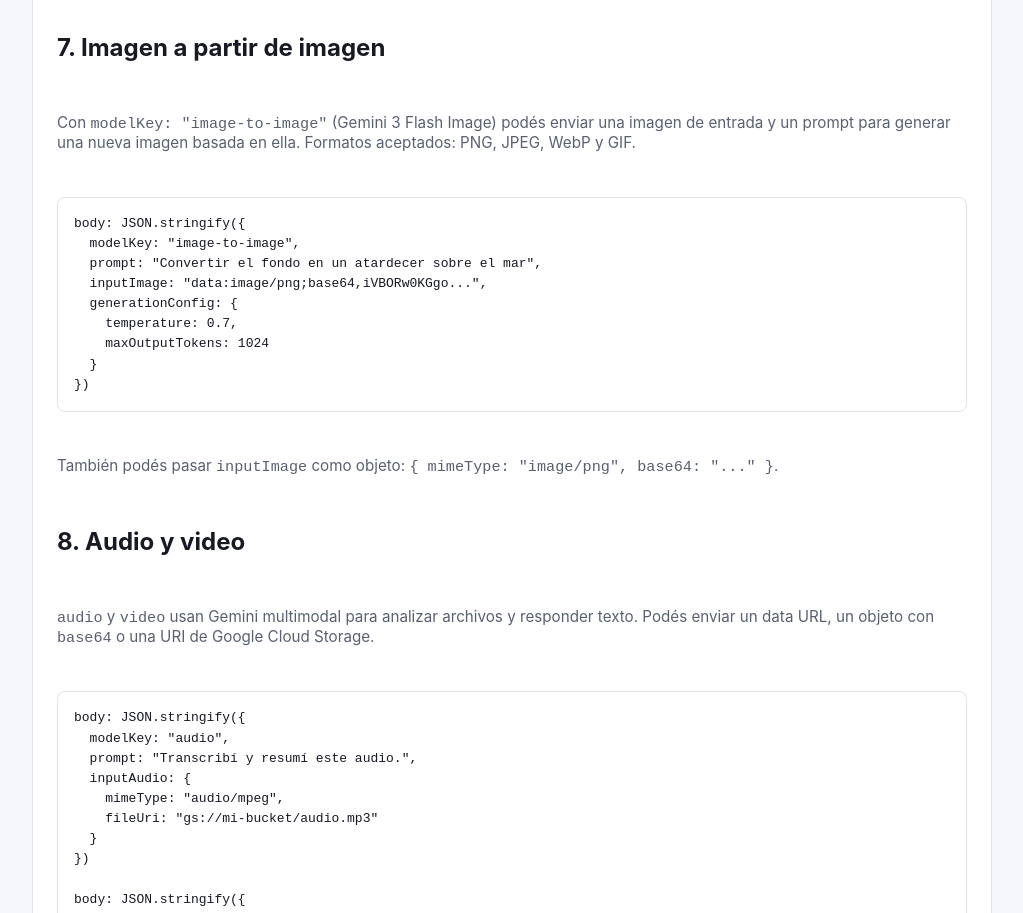
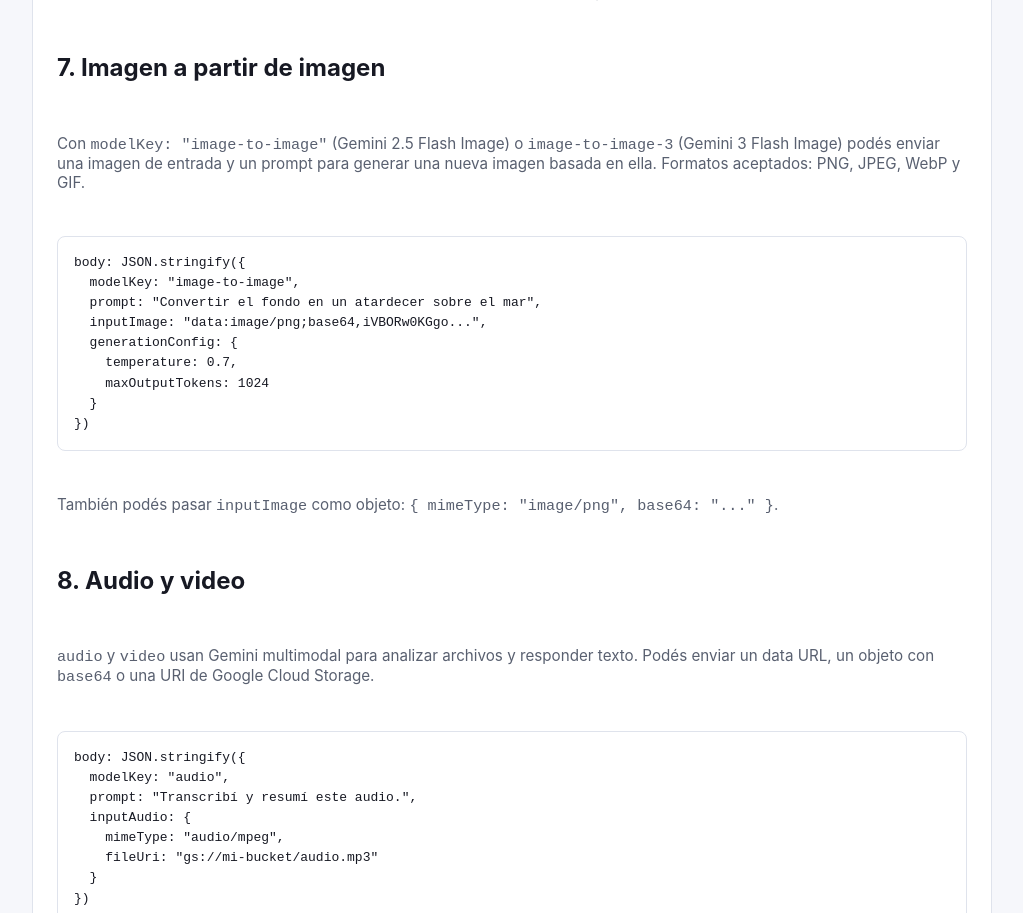
Before and after one commit to PolCarva/vertex, a Next.js app: page /docs in a window 1280 px wide. Shown: the part 3060-3973 px from the top of the page, without its empty margins (128-1151 px from the left). Built offline with nearby package versions, Linux system fonts and the light colour scheme.

Commit message:
Keep Gemini 2.5 and add Gemini 3 image editing

```diff
--- a/app/docs/page.tsx
+++ b/app/docs/page.tsx
@@ -42,7 +42,8 @@ text          gemini-2.5-flash            text             texto por defecto
 flash         gemini-2.5-flash            text             texto rapido
 pro           gemini-2.5-pro              text             texto avanzado (thinking)
 image         imagen-3.0-generate-002     image            generar imagen desde prompt
-image-to-image gemini-3-flash-image      image-to-image   generar imagen desde otra imagen
+image-to-image gemini-2.5-flash-image    image-to-image   generar imagen desde otra imagen
+image-to-image-3 gemini-3-flash-image    image-to-image   generar imagen desde otra imagen
 audio         gemini-2.5-flash            audio            analizar audio
 video         gemini-2.5-flash            video            analizar video`}</pre>
 
@@ -126,7 +127,8 @@ video         gemini-2.5-flash            video            analizar video`}</pre
 
         <h2>7. Imagen a partir de imagen</h2>
         <p className="hint">
-          Con <code>modelKey: &quot;image-to-image&quot;</code> (Gemini 3 Flash Image) podés
+          Con <code>modelKey: &quot;image-to-image&quot;</code> (Gemini 2.5 Flash Image)
+          o <code>image-to-image-3</code> (Gemini 3 Flash Image) podés
           enviar una imagen de entrada y un prompt para generar una nueva
           imagen basada en ella. Formatos aceptados: PNG, JPEG, WebP y GIF.
         </p>
--- a/lib/models.ts
+++ b/lib/models.ts
@@ -40,7 +40,12 @@ const DEFAULT_MODEL_ALIASES: ModelAlias[] = [
   },
   {
     key: "image-to-image",
-    model: process.env.GOOGLE_VERTEX_IMAGE_TO_IMAGE_MODEL || "gemini-3-flash-image",
+    model: process.env.GOOGLE_VERTEX_IMAGE_TO_IMAGE_MODEL || "gemini-2.5-flash-image",
+    kind: "image-to-image",
+  },
+  {
+    key: "image-to-image-3",
+    model: process.env.GOOGLE_VERTEX_IMAGE_TO_IMAGE_3_MODEL || "gemini-3-flash-image",
     kind: "image-to-image",
   },
   {
```
Also changed, not shown: 1 other file (tests, documents, lock files or other folders).
